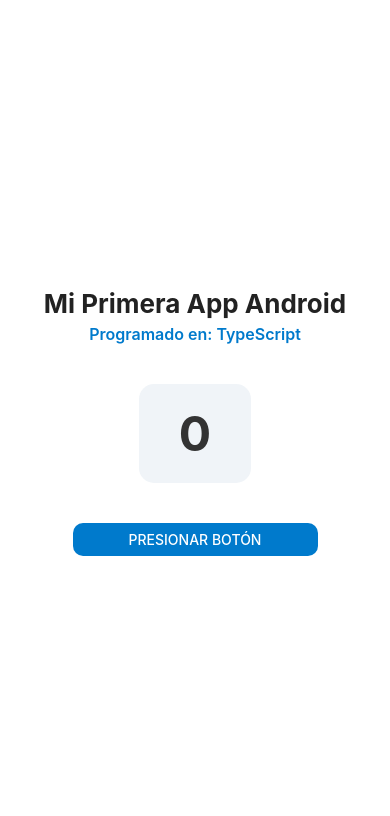
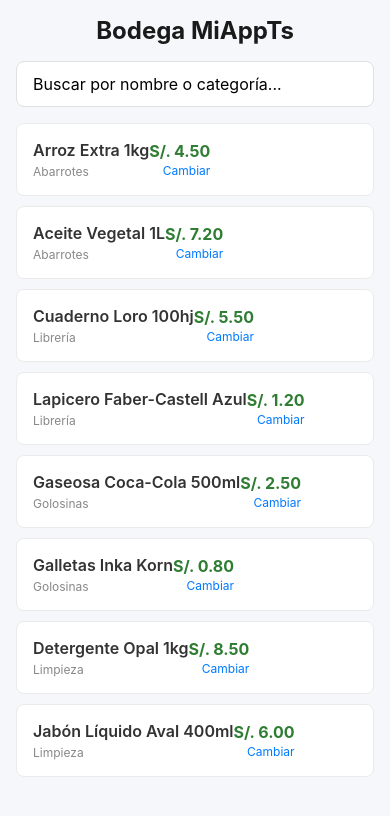
Before and after one commit to Arnold360/mi-primer-apk, a React Native app: screen / in a window 390 px wide. Shown: the top 816 px of the page. Built offline with nearby package versions, Linux system fonts and the light colour scheme.

Commit message:
igualando el ejemplo

```diff
--- a/src/App.tsx
+++ b/src/App.tsx
@@ -1,36 +1,18 @@
-import React, { useState } from 'react';
-import { StyleSheet, Text, View, Button, Alert } from 'react-native';
+import React from 'react';
+import { SafeAreaView, StyleSheet } from 'react-native';
+import HomeScreen from './screens/HomeScreen';
 
 export default function App() {
-  const [contador, setContador] = useState<number>(0);
-
-  const incrementarContador = (): void => {
-    const nuevoValor = contador + 1;
-    setContador(nuevoValor);
-    if (nuevoValor === 7) {
-      Alert.alert("¡Excelente!", "Has presionado tu botón TypeScript 7 veces.", [{ text: "OK" }]);
-    }
-  };
-
   return (
-    <View style={styles.contenedor}>
-      <Text style={styles.titulo}>Mi Primera App Android</Text>
-      <Text style={styles.subtitulo}>Programado en: TypeScript</Text>
-      <View style={styles.cajaContador}>
-        <Text style={styles.numeroContador}>{contador}</Text>
-      </View>
-      <View style={styles.botonContenedor}>
-        <Button title="Presionar Botón" onPress={incrementarContador} color="#007ACC" />
-      </View>
-    </View>
+    <SafeAreaView style={styles.contenedorGlobal}>
+      <HomeScreen />
+    </SafeAreaView>
   );
 }
 
 const styles = StyleSheet.create({
-  contenedor: { flex: 1, backgroundColor: '#ffffff', alignItems: 'center', justifyContent: 'center', padding: 20 },
-  titulo: { fontSize: 26, fontWeight: 'bold', color: '#222222', marginBottom: 5, textAlign: 'center' },
-  subtitulo: { fontSize: 16, color: '#007ACC', fontWeight: '600', marginBottom: 40 },
-  cajaContador: { backgroundColor: '#f0f4f8', paddingHorizontal: 40, paddingVertical: 20, borderRadius: 15, marginBottom: 40 },
-  numeroContador: { fontSize: 48, fontWeight: 'bold', color: '#333333' },
-  botonContenedor: { width: '70%', borderRadius: 10, overflow: 'hidden' },
+  contenedorGlobal: {
+    flex: 1,
+    backgroundColor: '#F5FCFF',
+  },
 });
```
